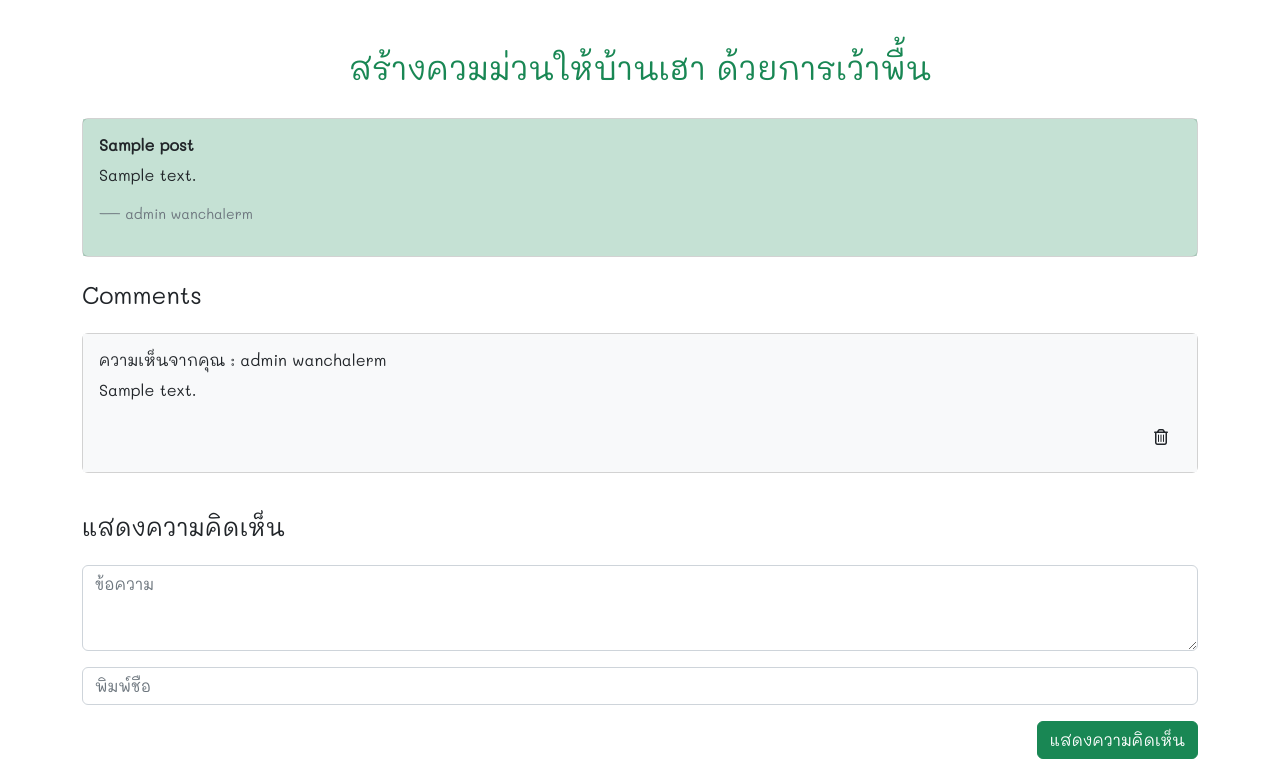
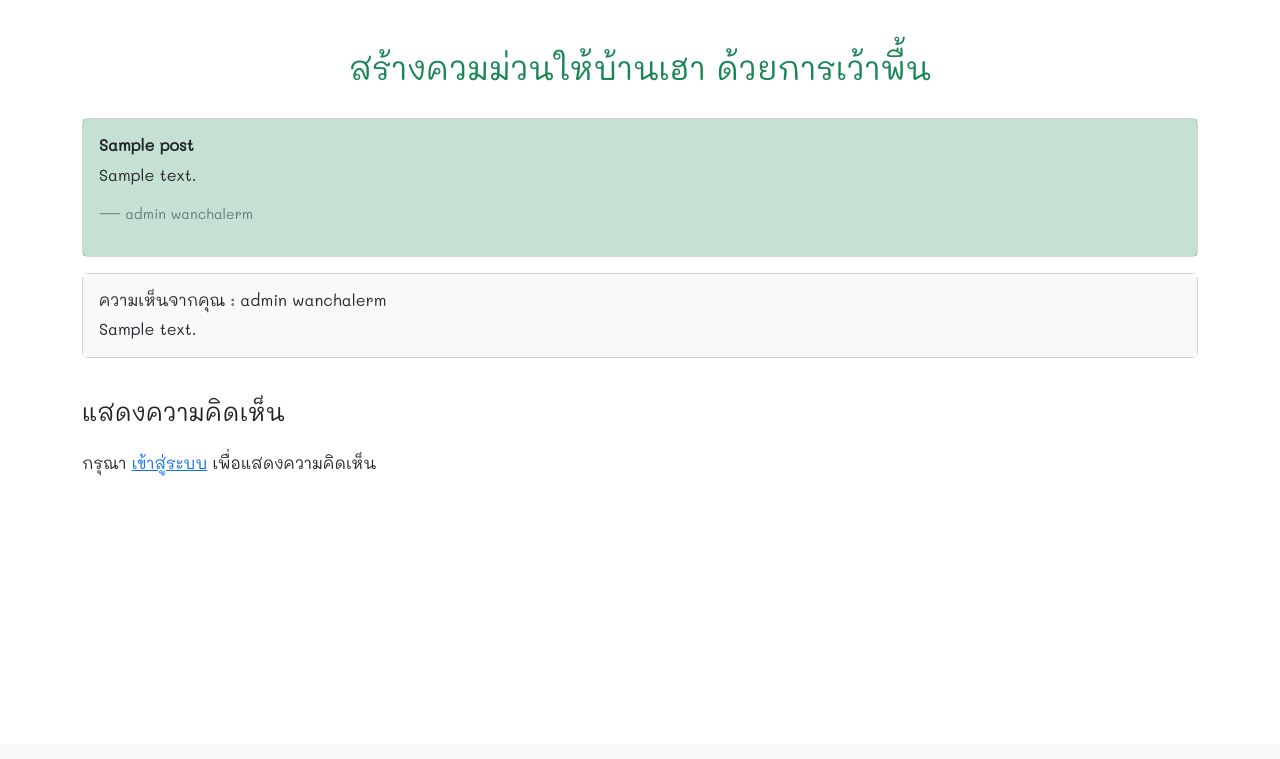
Before and after one commit to coolwanchalerm/learnphpm417, a PHP site: page /page.php?page_id=1 in a window 1280 px wide. Shown: the part 56-815 px from the top of the page. After the commit the page ends 532 px from the top, so only its background shows below. Run offline with PHP 8.4, Linux system fonts and the light colour scheme; data comes from the database, SQL or seed files in the repository; tables that the repository leaves empty hold one stand-in row (values such as "Sample post"); some libraries are stand-ins or nearby versions.

Commit message:
add comment

```diff
--- a/inc/nav.php
+++ b/inc/nav.php
@@ -3,10 +3,10 @@
           <a href="index.php" class="navbar-brand text-light">ศาลาโสเหล่</a>
           <div class="d-flex" role="search">
             <?php if(isset($_SESSION['userLogin'])){ ?>
-              <a class="btn btn-outline-light" href="post.php">
+              <a class="btn btn-outline-light" href="post.php" style="margin-right: 10px">
                 <i class="fa-solid fa-comments"></i> สร้างโพสต์ใหม่
               </a>
-              <a class="btn  btn-outline-danger" href="inc/logout.php">
+              <a class="btn  btn-danger" href="inc/logout.php" >
               <i class="fa-solid fa-right-from-bracket"></i> ออกจากระบบ
               </a>
           <?php  }else { ?>
--- a/login.php
+++ b/login.php
@@ -30,15 +30,15 @@
                 <div class="mb-3">
                   <label  class="form-label">Username</label>
                   <input type="text" name="username" class="form-control" >
-                  <div  class="form-text text-danger">error msg</div>
+
                 </div>
                 <div class="mb-3">
                   <label  class="form-label">Password</label>
                   <input type="password" name="password" class="form-control">
-                  <div  class="form-text text-danger">error msg</div>
+
                 </div>
                 <div class="mb-3 ">
-                  <span>หากคุณยังไม่เป็นสมาชิก <a href="register.html">คลิกที่นี่</a> เพื่อสมัครสมาชิก</span>
+                  <span>หากคุณยังไม่เป็นสมาชิก <a href="register.php">คลิกที่นี่</a> เพื่อสมัครสมาชิก</span>
                 </div>
                 <button type="submit" name="submit" class="btn btn-success">เข้าสู่ระบบ</button>
               </form>
--- a/page.php
+++ b/page.php
@@ -5,6 +5,7 @@ session_start();
 include 'inc/conn.php';
 include 'inc/header.php';
 ?>
+
 <body>
   <?php
   include 'inc/nav.php';
@@ -20,65 +21,74 @@ session_start();
 
     </div>
     <?php
-        include 'inc/conn.php';
+
     $id = $_GET["page_id"];
     $stmt = $conn->query("SELECT * FROM `tbl_post` INNER JOIN tbl_user ON tbl_user.user_id = tbl_post.post_by WHERE post_id = $id");
     $stmt->execute();
     $re = $stmt->fetch(PDO::FETCH_ASSOC);
     ?>
-        <div class="card mb-3 " >
+    <div class="card mb-3 ">
 
       <div class="card-body bg-success bg-opacity-25  text-dark">
-              <h6 class="fw-semibold"><?=$re['post_title']?></h6>
-              <p class="card-text "><?=$re['post_detail']?></p>
-              <footer class="blockquote-footer mt-1"><?=$re['fname'].' '.$re['lname']?> </footer>
+        <h6 class="fw-semibold"><?= $re['post_title'] ?></h6>
+        <p class="card-text "><?= $re['post_detail'] ?></p>
+        <footer class="blockquote-footer mt-1"><?= $re['fname'] . ' ' . $re['lname'] ?> </footer>
       </div>
 
     </div>
 
-        <div class="col-lg-12">
-          <h4 class="my-4">Comments</h4>
-        </div>
+
     <?php
     $id = $_GET["page_id"];
     $stmt_comment = $conn->query("SELECT * FROM tbl_comment INNER JOIN tbl_user ON tbl_comment.comment_by = tbl_user.user_id WHERE comment_post = $id");
     $stmt_comment->execute();
-          if($stmt_comment->rowCount() > 0){
+    if ($stmt_comment->rowCount() > 0) {
       $comments = $stmt_comment->fetchALL();
-              foreach($comments as $comment){ ?>
+      foreach ($comments as $comment) { ?>
         <div class="row">
           <div class="col">
-                      <div class="card mb-3" >
+            <div class="card mb-3">
               <div class="card-body  text-dark bg-light">
-                            <h6>ความเห็นจากคุณ : <?=$comment['fname'].' '.$comment['lname']?></h6>
-                            <p class="card-text"><?=$comment['comment_msg']?></p>
+                <h6>ความเห็นจากคุณ : <?= $comment['fname'] . ' ' . $comment['lname'] ?></h6>
+                <p class="card-text"><?= $comment['comment_msg'] ?></p>
+                <?php if (isset($_SESSION['userLogin']) && $_SESSION['userLogin'] == "admin" ){?>
                 <button type="button" class="btn float-end"><i class="fa-regular fa-trash-can"></i></button>
+                <?php } ?>
               </div>
             </div>
           </div>
         </div>
 
-            <?php }}?>
+    <?php }
+    } ?>
 
 
     <div class="col-lg-12">
       <h4 class="my-4">แสดงความคิดเห็น</h4>
     </div>
+    <?php if (isset($_SESSION['userLogin']) ){?>
     <div class="row">
       <div class="col">
-              <form action="#" method="post">
+        <form action="addComment.php" method="post">
           <div class="mb-3">
-                      <textarea class="form-control " placeholder="ข้อความ"  rows="3"></textarea>
+            <textarea name="comment_msg" class="form-control " placeholder="ข้อความ" rows="3"></textarea>
           </div>
           <div class="mb-3">
-                      <input type="text" class="form-control "  placeholder="พิมพ์ชื่อ">
+            <input value="<?=$_SESSION['userLoginName'];?>" type="text" disabled class="form-control"  placeholder="พิมพ์ชื่อ">
+            <input value="<?=$_SESSION['userLoginID'];?>" type="hidden" name="comment_by" >
           </div>
           <div class="clearfix">
-                      <button type="submit" class="btn  btn-success  float-end">แสดงความคิดเห็น</button>
+          <input value="<?= $re['post_id'] ?>" type="hidden" name="comment_post" >
+            <button type="submit" name="addComment" class="btn  btn-success  float-end">แสดงความคิดเห็น</button>
+
           </div>
         </form>
       </div>
     </div>
+    <?php }else{ ?>
+      กรุณา <a href="login.php">เข้าสู่ระบบ</a> เพื่อแสดงความคิดเห็น
+
+    <?php }?>
 
 
 
@@ -88,4 +98,5 @@ session_start();
   include 'inc/footer.php';
   ?>
 </body>
+
 </html>
```
Also changed, not shown: addComment.php (added, +32 -0 lines). Lines whose indentation alone changed are shown as unchanged.
